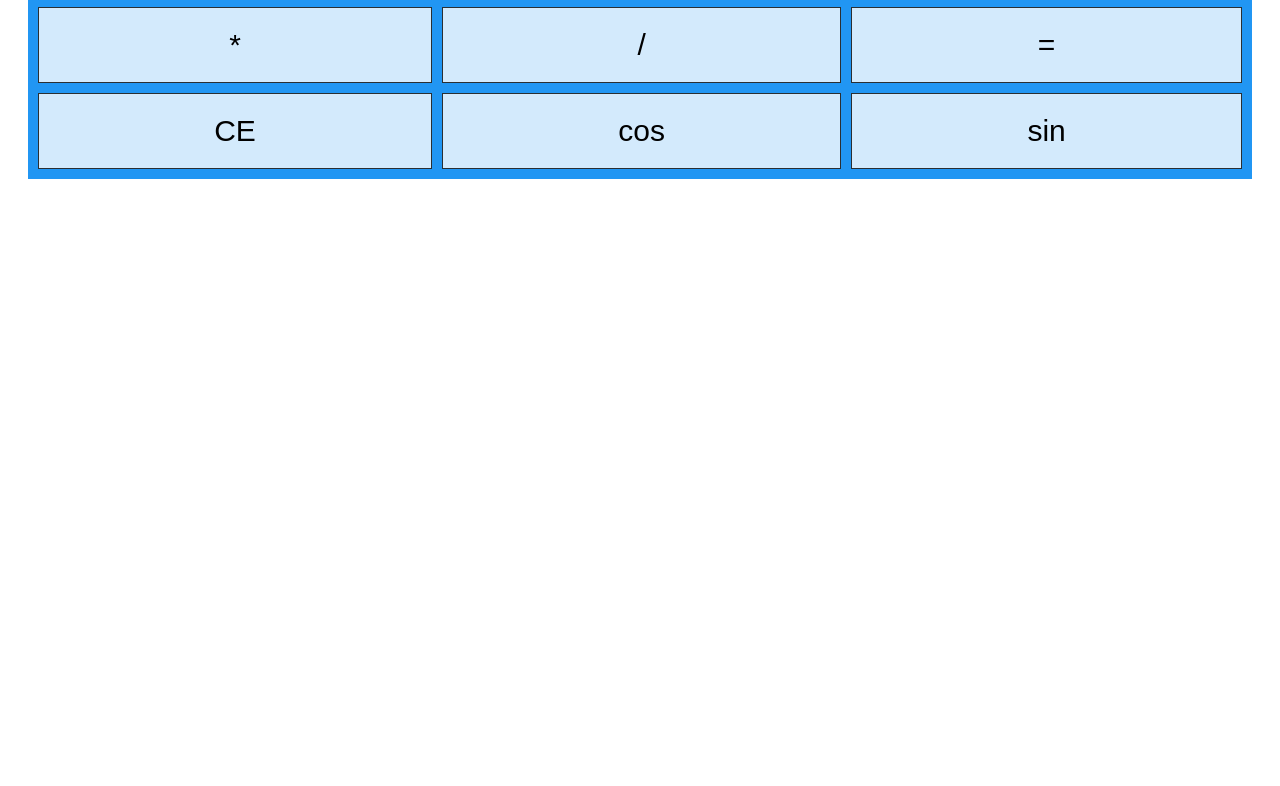
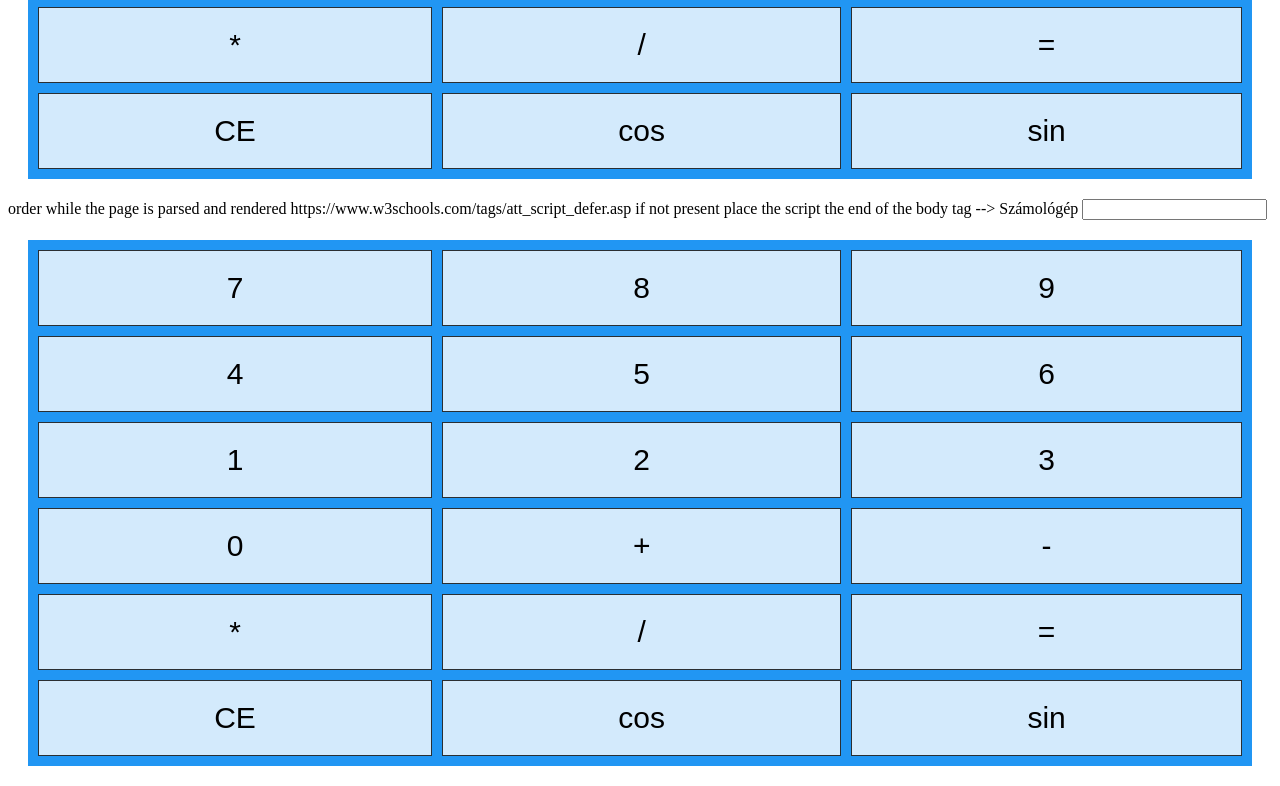
Before and after one commit to varadin23/backend-frontend, a plain HTML site: page index.html in a window 1280 px wide. Shown: the part 396-1182 px from the top of the page. Before the commit the page ends 800 px from the top, so only its background shows below. Drawn offline with Linux system fonts and the light colour scheme.

Commit message:
Update index.html

```diff
--- a/index.html
+++ b/index.html
@@ -1,4 +1,15 @@
 <!DOCTYPE html>
+<html lang="hu" dir="ltr">
+
+<head>
+    <meta charset="UTF-8">
+    <meta name="viewport" content="width=device-width, initial-scale=1.0">
+    <title>JavaScript Gyakorlat</title>
+    <link rel="stylesheet" href="./styles/site.css" type="text/css" />
+    <!--
+        for legacy reasons scripts cannot be an empty tag.
+        with defer attr: scripts are parsed after DOCUMENT READY event,
+        downloaded in <!DOCTYPE html>
 <html lang="hu" dir="ltr">
 
 <head>
@@ -41,4 +52,36 @@
     </div>
 </body>
 
+</html>order while the page is parsed and rendered
+        https://www.w3schools.com/tags/att_script_defer.asp
+        if not present place the script the end of the body tag
+     -->
+     <script src="./app/site.js" defer></script>
+</head>
+
+<body>
+    <label for="input">Számológép</label>
+    <input id="input" type="text" name="math" />
+    <div class="grid-container">
+        <button class="grid-item" id="btn-7">7</button>
+        <button class="grid-item" id="btn-8">8</button>
+        <button class="grid-item" id="btn-9">9</button>
+        <button class="grid-item" id="btn-4">4</button>
+        <button class="grid-item" id="btn-5">5</button>
+        <button class="grid-item" id="btn-6">6</button>
+        <button class="grid-item" id="btn-1">1</button>
+        <button class="grid-item" id="btn-2">2</button>
+        <button class="grid-item" id="btn-3">3</button>
+        <button class="grid-item" id="btn-0">0</button>
+        <button class="grid-item" id="btn-ad">+</button>
+        <button class="grid-item" id="btn-sb">-</button>
+        <button class="grid-item" id="btn-ml">*</button>
+        <button class="grid-item" id="btn-di">/</button>
+        <button class="grid-item" id="btn-eq">=</button>
+        <button class="grid-item" id="btn-ce">CE</button>
+        <button class="grid-item" id="btn-ceil">cos</button>
+        <button class="grid-item" id="btn-floor">sin</button>
+    </div>
+</body>
+
 </html>
```
